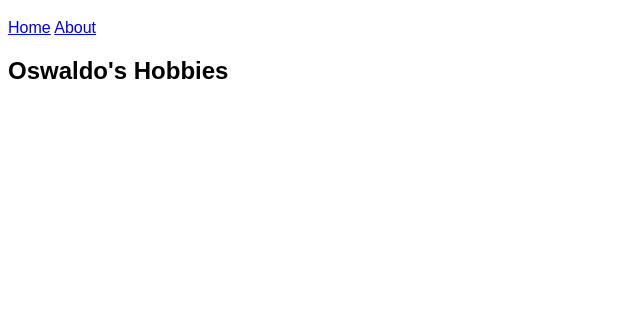
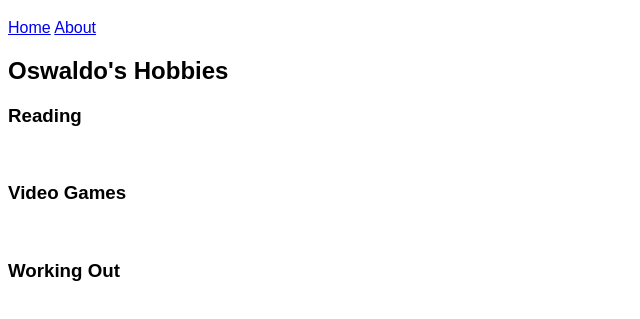
Before and after one commit to Matarisvan/bioSite, a plain HTML site: page hobbies/hobbies.html in a window 1280 px wide. Shown: the part 61-380 px from the top of the page, without its empty margins (0-640 px from the left). Drawn offline with Linux system fonts and the light colour scheme.

Commit message:
added h3 tags

```diff
--- a/hobbies/hobbies.html
+++ b/hobbies/hobbies.html
@@ -28,7 +28,7 @@
     <div id="container">
         <div class="gustos">
             <div class="hobbyOne">
-                <h3></h3>
+                <h3>Reading</h3>
                 <figure>
                     <img>
                     <figcaption></figcaption>
@@ -37,7 +37,7 @@
             </div>
 
             <div class="hobbyTwo">
-                <h3></h3>
+                <h3>Video Games</h3>
                 <figure>
                     <img>
                     <figcaption></figcaption>
@@ -46,7 +46,7 @@
             </div>
 
             <div class="hobbyThree">
-                <h3></h3>
+                <h3>Working Out</h3>
                 <figure>
                     <img>
                     <figcaption></figcaption>
```
